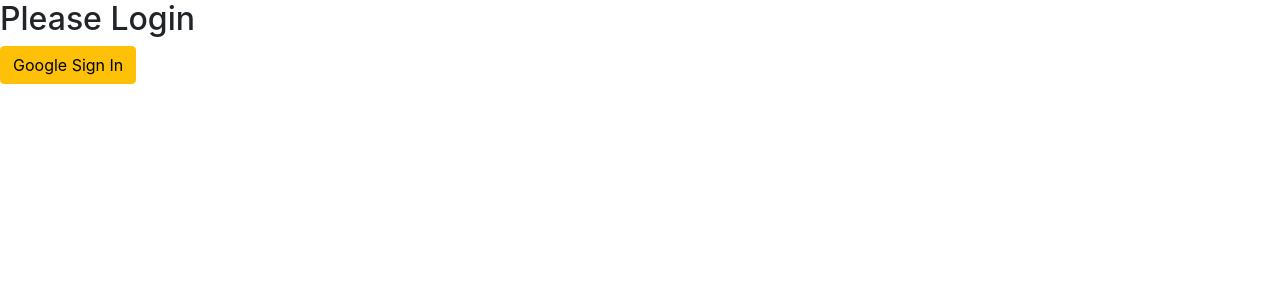
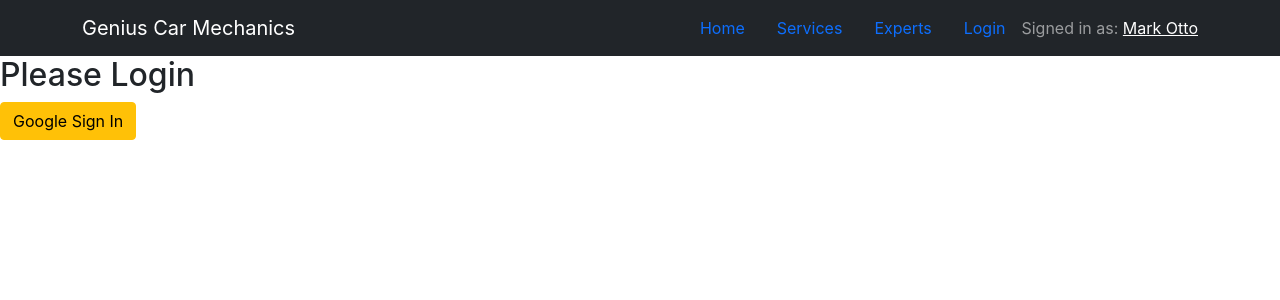
Before and after one commit to dmbappi/genius-car-mechanics, a React (Create React App) app: page /login in a window 1280 px wide. Shown: the top 300 px of the page. Built offline with nearby package versions, Linux system fonts and the light colour scheme.

Commit message:
Environment variable for Firebase

```diff
--- a/package.json
+++ b/package.json
@@ -7,6 +7,7 @@
     "@testing-library/react": "^12.1.4",
     "@testing-library/user-event": "^13.5.0",
     "bootstrap": "^5.1.3",
+    "firebase": "^9.6.10",
     "react": "^18.0.0",
     "react-bootstrap": "^2.2.3",
     "react-dom": "^18.0.0",
--- a/src/Pages/Home/Home/Home.js
+++ b/src/Pages/Home/Home/Home.js
@@ -7,7 +7,7 @@ import './Home.css';
 
 const Home = () => {
     return (
-        <div>
+        <div id='home'>
             <Header></Header>
             <Banner/>
             <Services/>
--- a/src/Pages/Login/Login/Login.js
+++ b/src/Pages/Login/Login/Login.js
@@ -1,8 +1,10 @@
 import React from 'react';
+import Header from '../../Shared/Header/Header';
 
 const Login = () => {
     return (
         <div>
+            <Header/>
             <h2>Please Login</h2>
             <button className="btn btn-warning">Google Sign In</button>
 
--- a/src/Pages/Shared/Header/Header.js
+++ b/src/Pages/Shared/Header/Header.js
@@ -1,18 +1,20 @@
 import React from 'react';
 import { Container, Nav, Navbar } from 'react-bootstrap';
+import { Link } from 'react-router-dom';
 
 const Header = () => {
     return (
         <>
             <>
-  <Navbar bg="dark" variant="dark" sticky='top'>
+  <Navbar bg="dark" variant="dark" collapseOnSelect expand="lg" sticky='top'>
     <Container>
     <Navbar.Brand href="#home">Genius Car Mechanics</Navbar.Brand>
     <Navbar.Toggle />
     <Navbar.Collapse className="justify-content-end">
-    <Nav.Link href="#home">Home</Nav.Link>
-      <Nav.Link href="#services">Services</Nav.Link>
-      <Nav.Link href="#experts">Experts</Nav.Link>
+    <Nav.Link as={Link} to="/home#home">Home</Nav.Link>
+      <Nav.Link as={Link} to="/home#services">Services</Nav.Link>
+      <Nav.Link as={Link} to="/home#experts">Experts</Nav.Link>
+      <Nav.Link as={Link} to="/login">Login</Nav.Link>
       <Navbar.Text>
         Signed in as: <a href="#login">Mark Otto</a>
       </Navbar.Text>
```
Also changed, not shown: src/Pages/Login/Firebase/firebase.config.js (added, +11 -0 lines), 2 other files (tests, documents, lock files or other folders).
